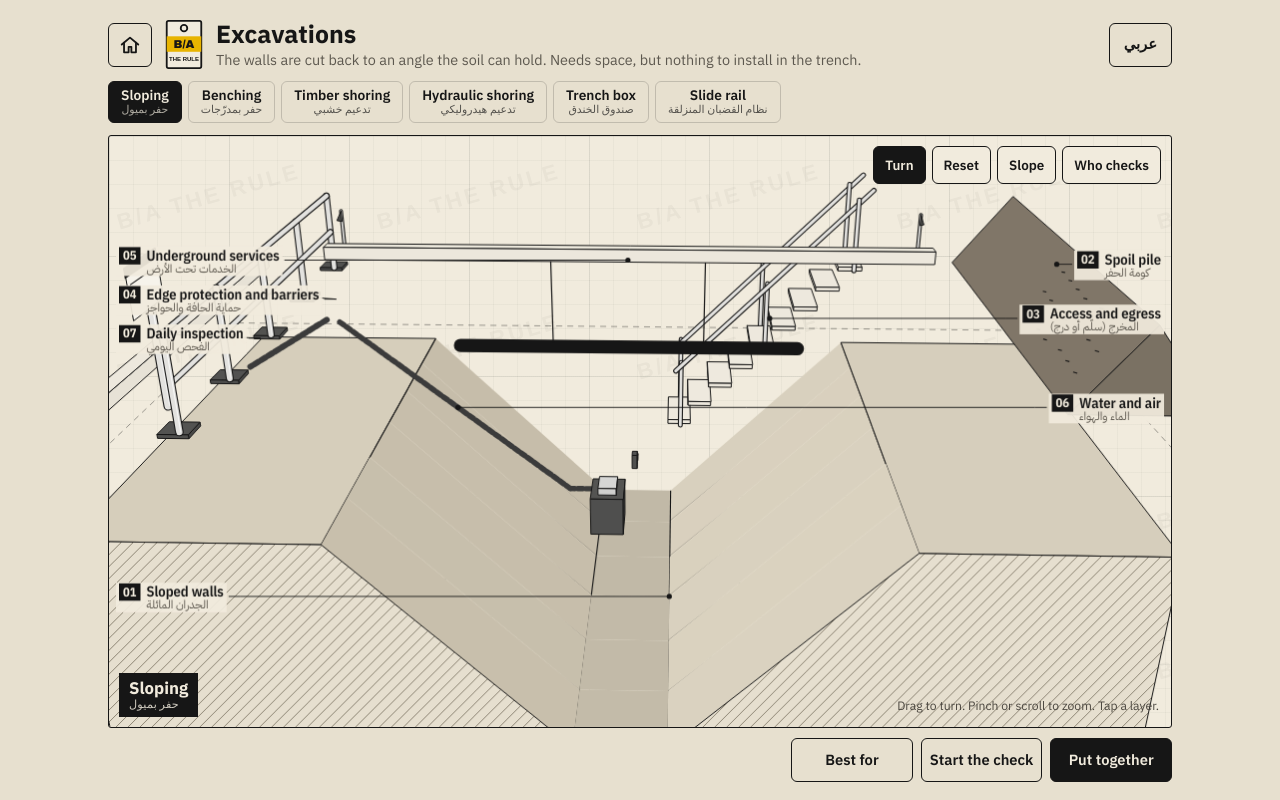
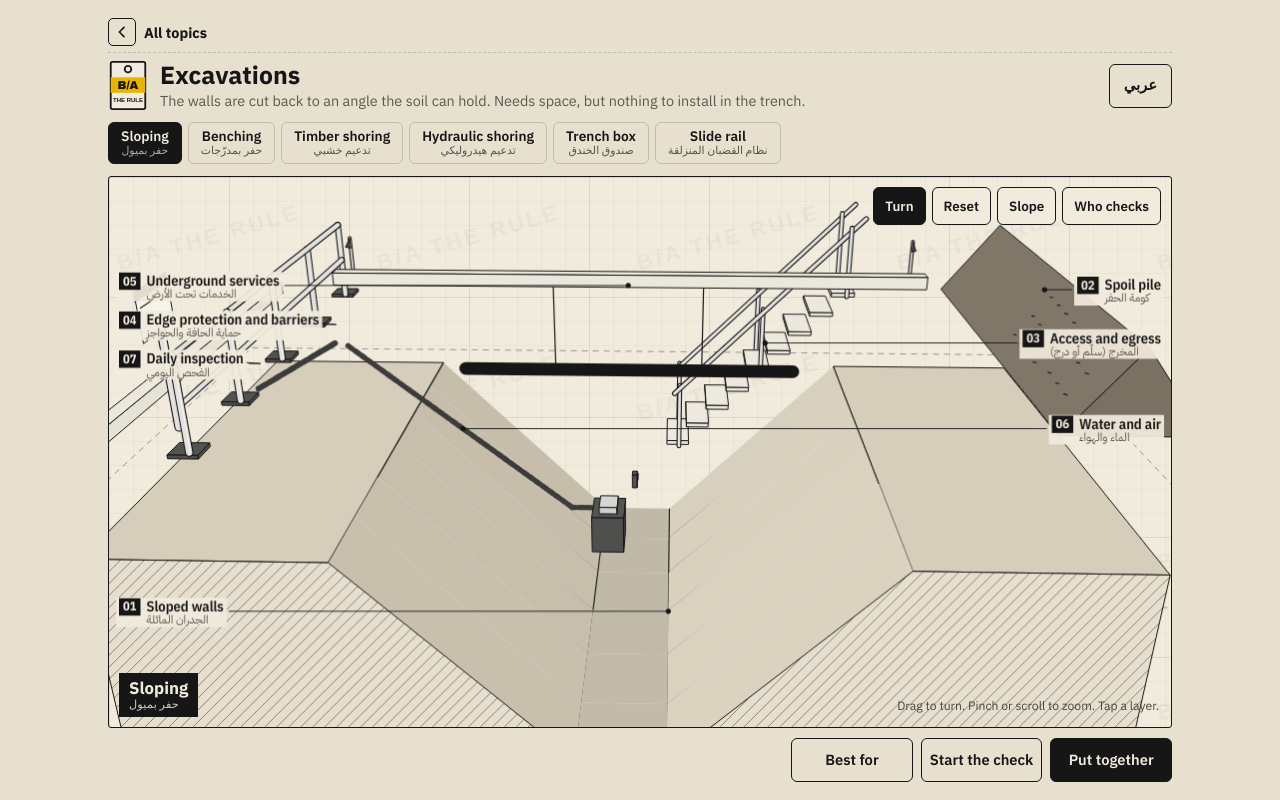
Before and after one commit to in2ifo-lang/exploded-views, a plain HTML site: page excavation.html in a window 1280 px wide. Drawn offline with nearby package versions, Linux system fonts and the light colour scheme; animation ran at ten frames a second.

Commit message:
Add files via upload

```diff
--- a/excavation.html
+++ b/excavation.html
@@ -4,6 +4,19 @@
 <meta charset="utf-8">
 <meta name="viewport" content="width=device-width, initial-scale=1, viewport-fit=cover">
 <title>Excavation protection, exploded views | B/A The Rule</title>
+<meta name="description" content="6 excavation protective systems in interactive 3D: every part, the checks, and when to use each system. English and Arabic.">
+<meta property="og:type" content="website">
+<meta property="og:site_name" content="B/A The Rule">
+<meta property="og:title" content="Excavation protection, exploded views | B/A The Rule">
+<meta property="og:description" content="6 excavation protective systems in interactive 3D: every part, the checks, and when to use each system. English and Arabic.">
+<meta property="og:url" content="https://in2ifo-lang.github.io/exploded-views/excavation.html">
+<meta property="og:image" content="https://in2ifo-lang.github.io/exploded-views/og.png">
+<meta property="og:image:width" content="1200">
+<meta property="og:image:height" content="630">
+<meta property="og:image:alt" content="B/A The Rule: Take it apart. See what holds. Scaffold and trench box drawings.">
+<meta name="twitter:card" content="summary_large_image">
+<meta name="twitter:image" content="https://in2ifo-lang.github.io/exploded-views/og.png">
+
 <link rel="preconnect" href="https://fonts.googleapis.com">
 <link rel="preconnect" href="https://fonts.gstatic.com" crossorigin>
 <link href="https://fonts.googleapis.com/css2?family=IBM+Plex+Sans+Arabic:wght@400;600;700&family=IBM+Plex+Sans+Condensed:wght@500;600;700&family=IBM+Plex+Sans:wght@400;500;600;700&display=swap" rel="stylesheet">
@@ -27,7 +40,12 @@ html[lang="ar"] body{font-family:"IBM Plex Sans Arabic","IBM Plex Sans",Tahoma,s
 .app{height:100%;display:grid;grid-template-rows:auto 1fr auto;gap:10px;padding:12px;max-width:1100px;margin:0 auto}
 header{display:flex;align-items:center;gap:12px}
 .tag{flex:none;width:40px;height:53px}
-#home{flex:none;display:inline-flex;align-items:center;justify-content:center;width:44px;height:44px;border:1.5px solid var(--ink);border-radius:6px;color:var(--ink);text-decoration:none}@media(hover:hover){#home:hover{background:var(--accent)}}#home:focus-visible{outline:3px solid var(--accent);outline-offset:2px}#home svg{width:22px;height:22px}
+header{flex-wrap:wrap;row-gap:6px}
+#home{order:-1;flex:0 0 100%;display:flex;align-items:center;gap:8px;min-height:34px;color:var(--ink);text-decoration:none;font-weight:700;font-size:.9rem;border-bottom:1.5px dashed var(--rule);padding-bottom:6px}
+#home .ar-r{display:inline-block}html[lang="ar"] #home .ar-r{transform:scaleX(-1)}
+#home b{display:inline-flex;align-items:center;justify-content:center;width:28px;height:28px;border:1.5px solid var(--ink);border-radius:5px}
+@media(hover:hover){#home:hover b{background:var(--accent)}#home:hover span{text-decoration:underline}}
+#home:focus-visible{outline:3px solid var(--accent);outline-offset:2px}
 
 .titles{flex:1;min-width:0}
 h1{margin:0;font-size:clamp(1.15rem,3.6vw,1.55rem);font-weight:700;line-height:1.15}
@@ -142,7 +160,7 @@ canvas.dragging{cursor:grabbing}
 <body>
 <div class="app">
   <header>
-    <a id="home" href="index.html" aria-label="Home" title="Home"><svg viewBox="0 0 24 24" fill="none" stroke="currentColor" stroke-width="2" stroke-linejoin="round" stroke-linecap="round" aria-hidden="true"><path d="M3 11.5 12 4l9 7.5"/><path d="M5.5 9.5V20h5v-6h3v6h5V9.5"/></svg></a>
+    <a id="home" href="index.html"><b><svg class="ar-r" viewBox="0 0 24 24" width="16" height="16" fill="none" stroke="currentColor" stroke-width="2.4" stroke-linecap="round" stroke-linejoin="round" aria-hidden="true"><path d="M15 5l-7 7 7 7"/></svg></b><span id="homeT">All topics</span></a>
     <svg class="tag" viewBox="0 0 44 58" aria-label="B/A The Rule">
       <path d="M5 3h34a2 2 0 0 1 2 2v48a2 2 0 0 1-2 2H5a2 2 0 0 1-2-2V5a2 2 0 0 1 2-2z" fill="#f1ebdd" stroke="#161616" stroke-width="2"/>
       <circle cx="22" cy="11" r="3.6" fill="none" stroke="#161616" stroke-width="2"/>
@@ -665,7 +683,7 @@ function ui(){const t=T[st.lang],ar=st.lang==="ar",o=ar?"en":"ar",ty=TY();useUI(
   document.documentElement.lang=st.lang;document.documentElement.dir=ar?"rtl":"ltr";
   $("title").textContent=t.title;$("subtitle").textContent=ty.desc[st.lang];$("hint").textContent=t.hint;
   $("turn").textContent=t.turn;$("turn").setAttribute("aria-pressed",String(st.turn));$("reset").textContent=t.reset;
-  $("lang").textContent=t.lang;$("lang").lang=o;$("home").setAttribute("aria-label",ar?"الرئيسية":"Home");$("home").title=ar?"الرئيسية":"Home";
+  $("lang").textContent=t.lang;$("lang").lang=o;$("homeT").textContent=ar?"كل المواضيع":"All topics";
   const nav=$("types");if(nav.children.length!==TYPES.length){nav.innerHTML="";TYPES.forEach((x,i)=>{const b=document.createElement("button");b.onclick=()=>setType(i);nav.appendChild(b)})}
   TYPES.forEach((x,i)=>{const b=nav.children[i];b.innerHTML="";b.append(x.name[st.lang]);const s=document.createElement("small");s.textContent=x.name[o];s.lang=o;b.append(s);
     b.setAttribute("aria-current",String(i===st.ti&&!st.hist));if(i===st.ti&&!st.hist)b.scrollIntoView({block:"nearest",inline:"nearest"})});
```
Also changed, not shown: scaffold.html (+21 -3 lines).
